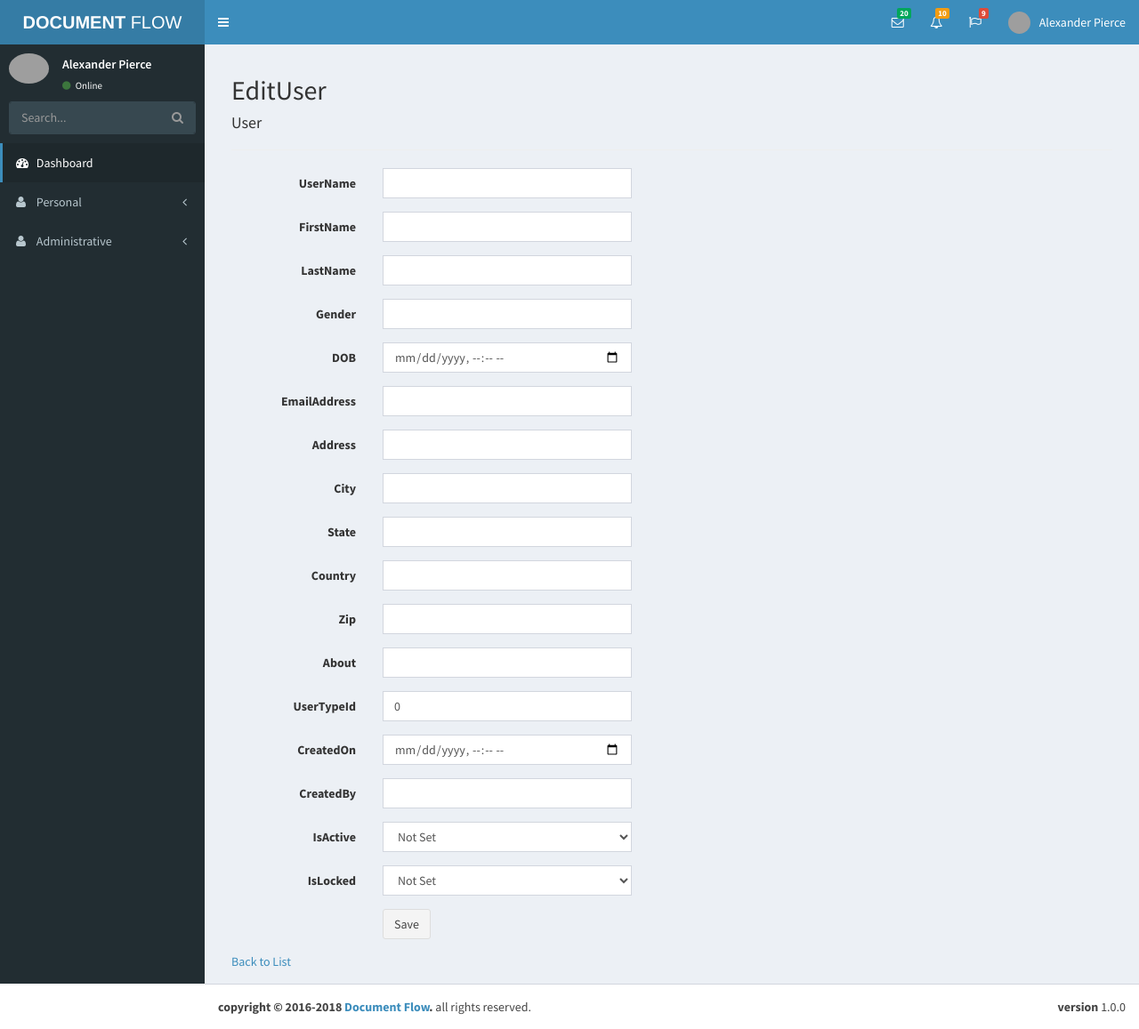
After one commit to nigampattahyd/DocumentFlow, an ASP.NET MVC app: template DocumentFlow/Views/Administrative/EditUser.cshtml in a window 1280 px wide. The commit adds this page. Shown: the whole page at 89% size. Run offline with ASP.NET Core 8 and stand-ins for ASP.NET MVC 5, Linux system fonts and the light colour scheme; the template is opened without the code that fills it, so the values that code supplies are empty; the project's own start-up code is not run, and a stand-in starts its controllers and pages; some libraries are stand-ins or nearby versions; some web fonts are replaced; grey boxes are pictures that could not be loaded.

```diff
--- /dev/null
+++ b/DocumentFlow/Views/Administrative/EditUser.cshtml
@@ -0,0 +1,168 @@
+@model DF.Business.Model.EntityFramework.User
+
+@{
+    ViewBag.Title = "EditUser";
+    Layout = "~/Views/Shared/_Layout.cshtml";
+}
+
+<h2>EditUser</h2>
+
+@using (Html.BeginForm("UpdateUser","Administrative",FormMethod.Post))
+{
+    <div class="form-horizontal">
+        <h4>User</h4>
+        <hr />
+        @Html.ValidationSummary(true, "", new { @class = "text-danger" })
+        @Html.HiddenFor(model => model.Id)
+
+        <div class="form-group">
+            @Html.LabelFor(model => model.UserName, htmlAttributes: new { @class = "control-label col-md-2" })
+            <div class="col-md-10">
+                @Html.EditorFor(model => model.UserName, new { htmlAttributes = new { @class = "form-control" } })
+            </div>
+        </div>
+
+        @*<div class="form-group">
+            @Html.LabelFor(model => model.Password, htmlAttributes: new { @class = "control-label col-md-2" })
+            <div class="col-md-10">
+                @Html.EditorFor(model => model.Password, new { htmlAttributes = new { @class = "form-control" } })
+            </div>
+        </div>*@
+
+        <div class="form-group">
+            @Html.LabelFor(model => model.FirstName, htmlAttributes: new { @class = "control-label col-md-2" })
+            <div class="col-md-10">
+                @Html.EditorFor(model => model.FirstName, new { htmlAttributes = new { @class = "form-control" } })
+            </div>
+        </div>
+
+        <div class="form-group">
+            @Html.LabelFor(model => model.LastName, htmlAttributes: new { @class = "control-label col-md-2" })
+            <div class="col-md-10">
+                @Html.EditorFor(model => model.LastName, new { htmlAttributes = new { @class = "form-control" } })
+            </div>
+        </div>
+
+        <div class="form-group">
+            @Html.LabelFor(model => model.Gender, htmlAttributes: new { @class = "control-label col-md-2" })
+            <div class="col-md-10">
+                @Html.EditorFor(model => model.Gender, new { htmlAttributes = new { @class = "form-control" } })
+            </div>
+        </div>
+
+        <div class="form-group">
+            @Html.LabelFor(model => model.DOB, htmlAttributes: new { @class = "control-label col-md-2" })
+            <div class="col-md-10">
+                @Html.EditorFor(model => model.DOB, new { htmlAttributes = new { @class = "form-control" } })
+            </div>
+        </div>
+
+        <div class="form-group">
+            @Html.LabelFor(model => model.EmailAddress, htmlAttributes: new { @class = "control-label col-md-2" })
+            <div class="col-md-10">
+                @Html.EditorFor(model => model.EmailAddress, new { htmlAttributes = new { @class = "form-control" } })
+            </div>
+        </div>
+
+        <div class="form-group">
+            @Html.LabelFor(model => model.Address, htmlAttributes: new { @class = "control-label col-md-2" })
+            <div class="col-md-10">
+                @Html.EditorFor(model => model.Address, new { htmlAttributes = new { @class = "form-control" } })
+            </div>
+        </div>
+
+        <div class="form-group">
+            @Html.LabelFor(model => model.City, htmlAttributes: new { @class = "control-label col-md-2" })
+            <div class="col-md-10">
+                @Html.EditorFor(model => model.City, new { htmlAttributes = new { @class = "form-control" } })
+            </div>
+        </div>
+
+        <div class="form-group">
+            @Html.LabelFor(model => model.State, htmlAttributes: new { @class = "control-label col-md-2" })
+            <div class="col-md-10">
+                @Html.EditorFor(model => model.State, new { htmlAttributes = new { @class = "form-control" } })
+            </div>
+        </div>
+
+        <div class="form-group">
+            @Html.LabelFor(model => model.Country, htmlAttributes: new { @class = "control-label col-md-2" })
+            <div class="col-md-10">
+                @Html.EditorFor(model => model.Country, new { htmlAttributes = new { @class = "form-control" } })
+            </div>
+        </div>
+
+        <div class="form-group">
+            @Html.LabelFor(model => model.Zip, htmlAttributes: new { @class = "control-label col-md-2" })
+            <div class="col-md-10">
+                @Html.EditorFor(model => model.Zip, new { htmlAttributes = new { @class = "form-control" } })
+            </div>
+        </div>
+
+        <div class="form-group">
+            @Html.LabelFor(model => model.About, htmlAttributes: new { @class = "control-label col-md-2" })
+            <div class="col-md-10">
+                @Html.EditorFor(model => model.About, new { htmlAttributes = new { @class = "form-control" } })
+            </div>
+        </div>
+
+        <div class="form-group">
+            @Html.LabelFor(model => model.UserTypeId, htmlAttributes: new { @class = "control-label col-md-2" })
+            <div class="col-md-10">
+                @Html.EditorFor(model => model.UserTypeId, new { htmlAttributes = new { @class = "form-control" } })
+            </div>
+        </div>
+
+        <div class="form-group">
+            @Html.LabelFor(model => model.CreatedOn, htmlAttributes: new { @class = "control-label col-md-2" })
+            <div class="col-md-10">
+                @Html.EditorFor(model => model.CreatedOn, new { htmlAttributes = new { @class = "form-control" } })
+            </div>
+        </div>
+
+        <div class="form-group">
+            @Html.LabelFor(model => model.CreatedBy, htmlAttributes: new { @class = "control-label col-md-2" })
+            <div class="col-md-10">
+                @Html.EditorFor(model => model.CreatedBy, new { htmlAttributes = new { @class = "form-control" } })
+            </div>
+        </div>
+
+        @*<div class="form-group">
+            @Html.LabelFor(model => model.ModifiedOn, htmlAttributes: new { @class = "control-label col-md-2" })
+            <div class="col-md-10">
+                @Html.EditorFor(model => model.ModifiedOn, new { htmlAttributes = new { @class = "form-control" } })
+            </div>
+        </div>
+
+        <div class="form-group">
+            @Html.LabelFor(model => model.ModifiedBy, htmlAttributes: new { @class = "control-label col-md-2" })
+            <div class="col-md-10">
+                @Html.EditorFor(model => model.ModifiedBy, new { htmlAttributes = new { @class = "form-control" } })
+            </div>
+        </div>*@
+
+        <div class="form-group">
+            @Html.LabelFor(model => model.IsActive, htmlAttributes: new { @class = "control-label col-md-2" })
+            <div class="col-md-10">
+                @Html.EditorFor(model => model.IsActive, new { htmlAttributes = new { @class = "form-control" } })
+            </div>
+        </div>
+
+        <div class="form-group">
+            @Html.LabelFor(model => model.IsLocked, htmlAttributes: new { @class = "control-label col-md-2" })
+            <div class="col-md-10">
+                @Html.EditorFor(model => model.IsLocked, new { htmlAttributes = new { @class = "form-control" } })
+            </div>
+        </div>
+
+        <div class="form-group">
+            <div class="col-md-offset-2 col-md-10">
+                <input type="submit" value="Save" class="btn btn-default" />
+            </div>
+        </div>
+    </div>
+}
+
+<div>
+    @Html.ActionLink("Back to List", "Index")
+</div>
```
Also changed, not shown: DocumentFlow/Controllers/AdministrativeController.cs (+7 -2 lines), DocumentFlow/Views/Administrative/CreateRole.cshtml (+52 -5 lines), DocumentFlow/DocumentFlow.csproj.
